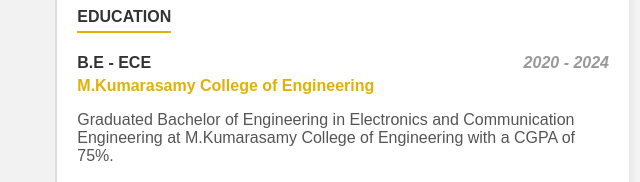
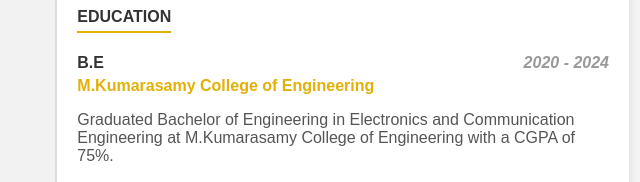
Before and after one commit to Rakshana-AS/My-Portfolio, a website: page resume.html in a window 1280 px wide. Shown: the part 192-374 px from the top of the page, 461-1101 px from the left. Drawn offline with Linux system fonts and the light colour scheme.

Commit message:
resume.html

```diff
--- a/resume.html
+++ b/resume.html
@@ -141,7 +141,7 @@
                 <h3 class="section-title">Education</h3>
                 <ul>
                     <li>
-                        <h3> B.E - ECE <span class="date">2020 - 2024</span></h3>
+                        <h3> B.E <span class="date">2020 - 2024</span></h3>
                         <h4>M.Kumarasamy College of Engineering</h4>
                         <p> Graduated Bachelor of Engineering in Electronics and Communication Engineering at M.Kumarasamy College of Engineering with a CGPA of 75%.</p>
                     </li>
```
